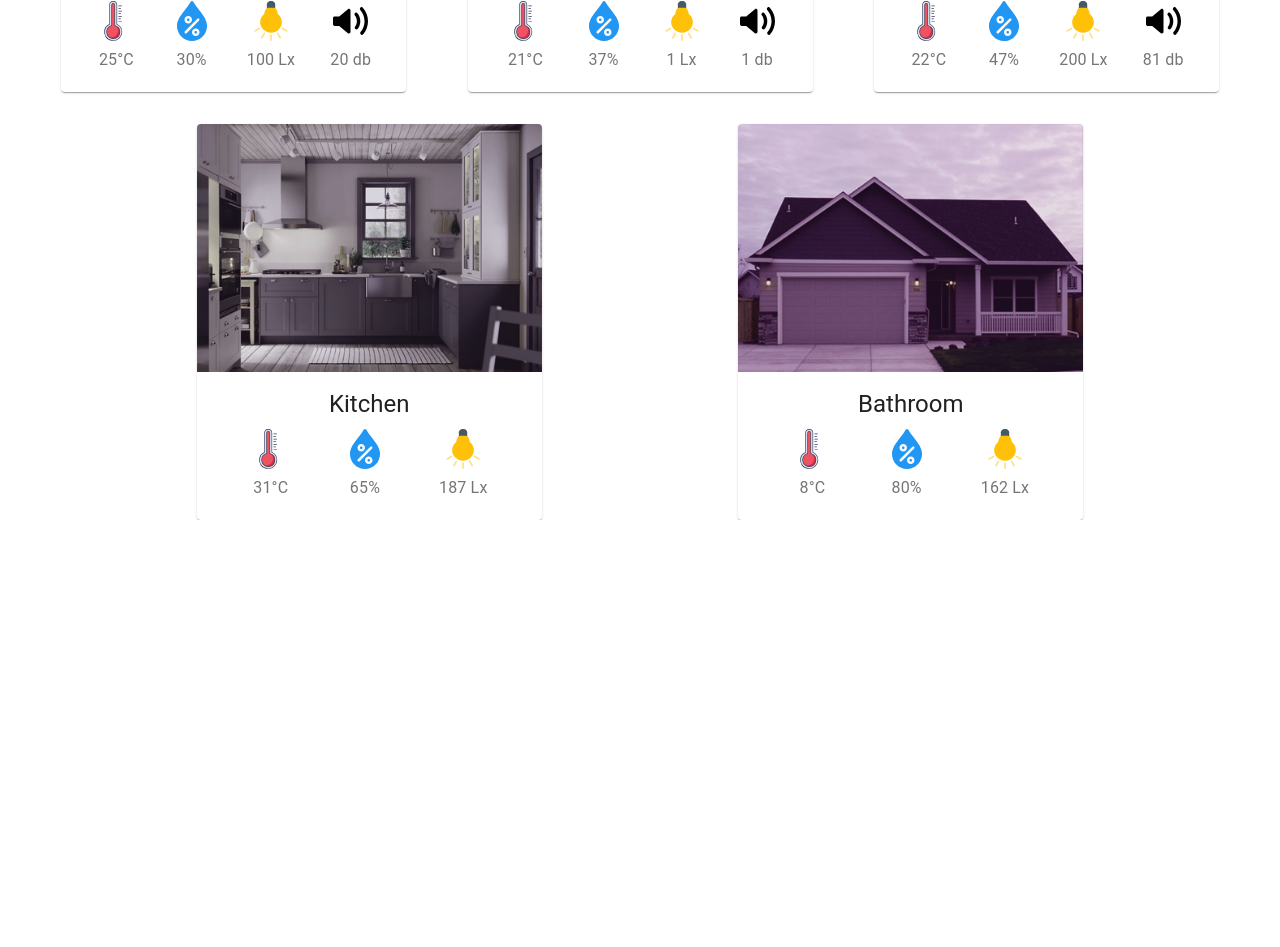
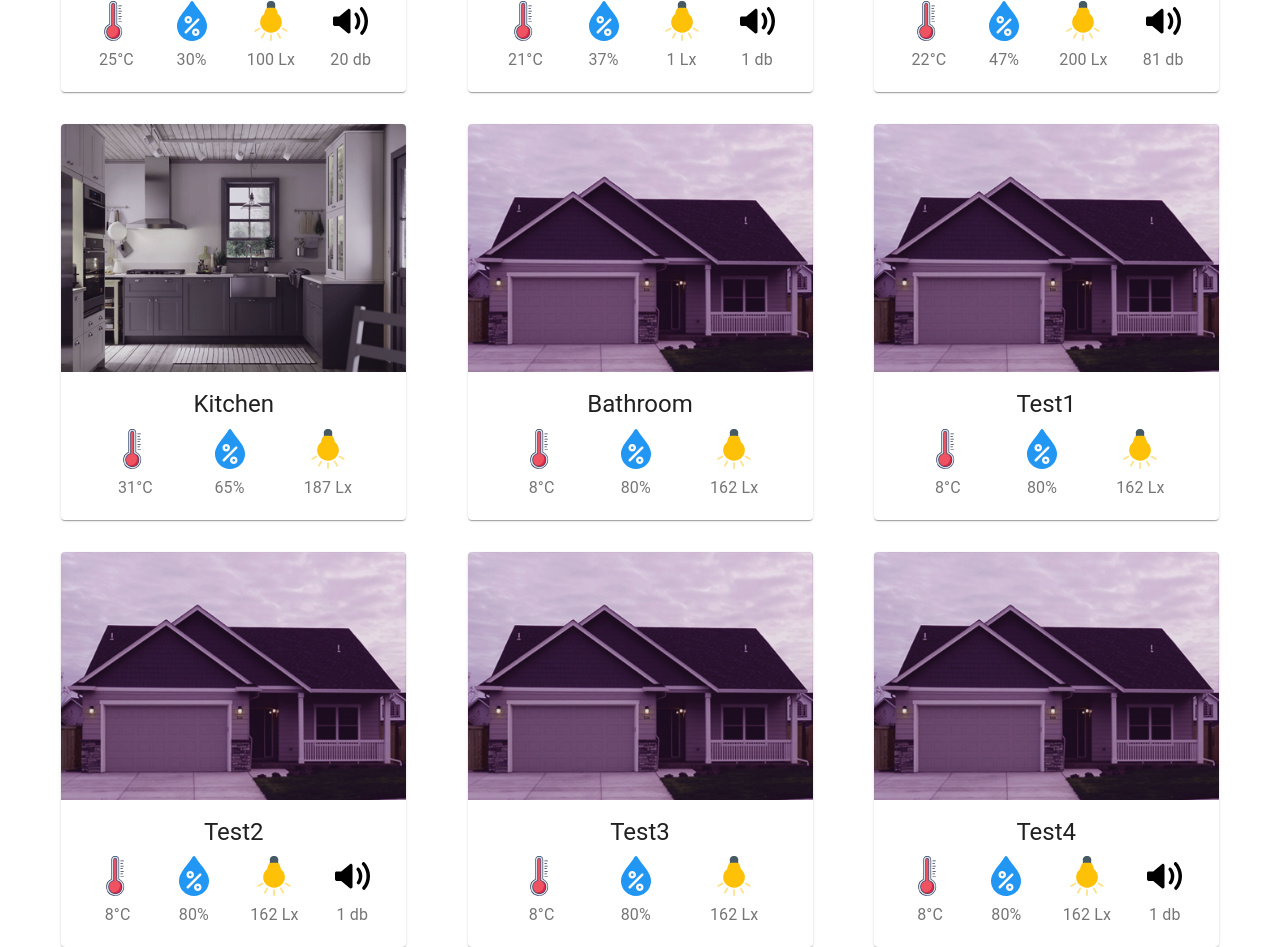
Before and after one commit to KH20/HomeAutomation, a React (Create React App) app: page / in a window 1280 px wide. Shown: the part 400-1347 px from the top of the page. Before the commit the page ends 920 px from the top, so only its background shows below. Built offline with nearby package versions, Linux system fonts and the light colour scheme.

Commit message:
Added a trycatch block to avoid crash when room isn't detailed in json data

```diff
--- a/src/App.js
+++ b/src/App.js
@@ -89,10 +89,15 @@ function capitaliseAllWords(text, splitter){
 }
 
 function mediaExistsForRoom(roomAttributes, room){
-	if(roomAttributes[room].media)
+	try{
+		if(roomAttributes[room].media)
 		return (room + ".png");
-	else
+		else
+			return ("house.png");
+	}
+	catch(err){
 		return ("house.png");
+	}
 }
 
 export default App;
--- a/src/temp.json
+++ b/src/temp.json
@@ -42,6 +42,40 @@
 		  "light": 162
 		},
 		"media": false
+	  },
+	  "test1":{
+		"attributes": {
+		  "temperature": 8,
+		  "humidity": 80,
+		  "light": 162
+		},
+		"media": false
+	  },
+	  "test2":{
+		"attributes": {
+		  "temperature": 8,
+		  "humidity": 80,
+		  "light": 162,
+		  "noise": 1
+		},
+		"media": false
+	  },
+	  "test3":{
+		"attributes": {
+		  "temperature": 8,
+		  "humidity": 80,
+		  "light": 162
+		},
+		"media": false
+	  },
+	  "test4":{
+		"attributes": {
+		  "temperature": 8,
+		  "humidity": 80,
+		  "light": 162,
+		  "noise": 1
+		},
+		"media": false
 	  }
 	}
 }
```
